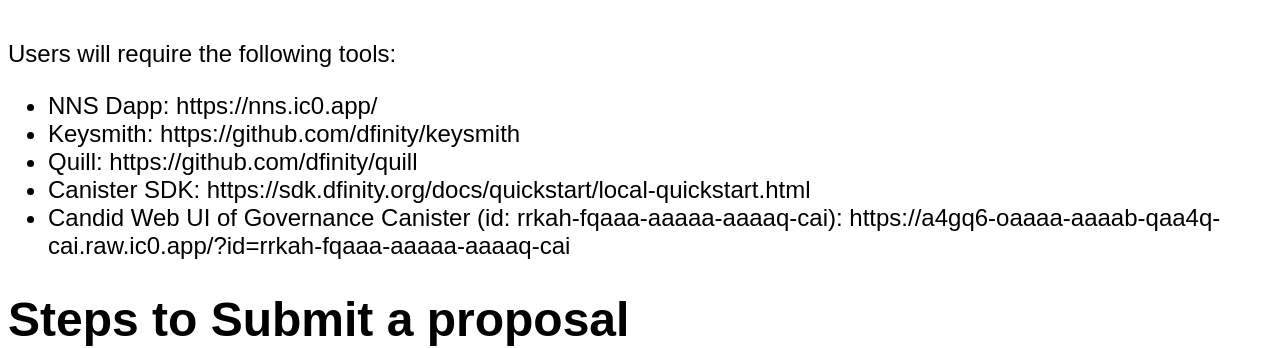
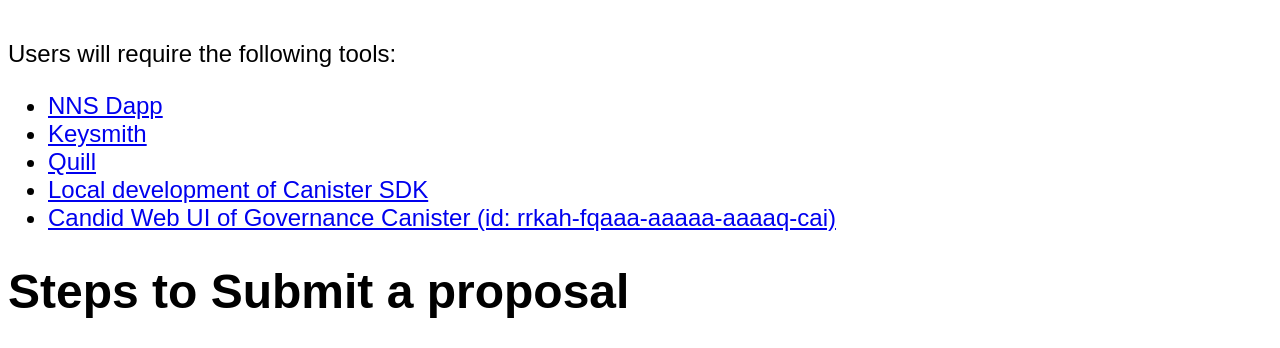
Before and after one commit to dprats/submit_nns_proposal_tutorial, a website: page src/submit_nns_proposal_tutorial_assets/src/index.html in a window 1280 px wide. Shown: the part 611-959 px from the top of the page. Drawn offline with Linux system fonts and the light colour scheme; files that its build step writes are made by us from their sources; files whose address does not match are found by name.

Commit message:
fix hyperlinks

```diff
--- a/src/submit_nns_proposal_tutorial_assets/src/index.html
+++ b/src/submit_nns_proposal_tutorial_assets/src/index.html
@@ -3,7 +3,7 @@
 <head>
     <meta charset="UTF-8">
     <meta name="viewport" content="width=device-width">
-    <title>submit_nns_proposal_tutorial</title>
+    <title>Tutorial: How to submit an NNS Proposal</title>
     <base href="/">
 
     <link type="text/css" rel="stylesheet" href="main.css" />
@@ -24,7 +24,7 @@
         <div>
             <h1>Goal</h1>
             <br />
-            Guide users to submit motion proposals as we did for <a href="https://dashboard.internetcomputer.org/proposal/18337 ">Increased Canister Storage</a>.
+            Guide users to submit motion proposals as done for <a href="https://dashboard.internetcomputer.org/proposal/18337">Increased Canister Storage</a>.
             <br />
         </div>
 
@@ -34,11 +34,11 @@
             <br />
             Users will require the following tools:
             <ul>
-               <li>NNS Dapp: https://nns.ic0.app/ </li>
-               <li>Keysmith: https://github.com/dfinity/keysmith </li>
-               <li>Quill: https://github.com/dfinity/quill </li>
-               <li>Canister SDK: https://sdk.dfinity.org/docs/quickstart/local-quickstart.html</li>
-               <li>Candid Web UI of Governance Canister (id: rrkah-fqaaa-aaaaa-aaaaq-cai): https://a4gq6-oaaaa-aaaab-qaa4q-cai.raw.ic0.app/?id=rrkah-fqaaa-aaaaa-aaaaq-cai</li>
+               <li><a href="https://nns.ic0.app/">NNS Dapp</a></li>
+               <li><a href="https://github.com/dfinity/keysmith">Keysmith</a></li>
+               <li><a href="https://github.com/dfinity/quill">Quill</a></li>
+               <li><a href="https://sdk.dfinity.org/docs/quickstart/local-quickstart.html">Local development of Canister SDK</a></li>
+               <li><a href="https://a4gq6-oaaaa-aaaab-qaa4q-cai.raw.ic0.app/?id=rrkah-fqaaa-aaaaa-aaaaq-cai">Candid Web UI of Governance Canister (id: rrkah-fqaaa-aaaaa-aaaaq-cai)</a></li>
             </ul>
         </div>
 
@@ -117,7 +117,6 @@
                 </code>
                 <br/>
                 <br/>
-
             </div>
 
             <!-- Step 5 -->
@@ -160,7 +159,7 @@
             <!-- Step 6 -->
             <div>
                 <p>Verify the proposal was submitted.</p>
-                Go to https://dashboard.internetcomputer.org/governance
+                Go to <a href="https://dashboard.internetcomputer.org/governance">https://dashboard.internetcomputer.org/governance </a>
             </div>
         </div>
 
```
